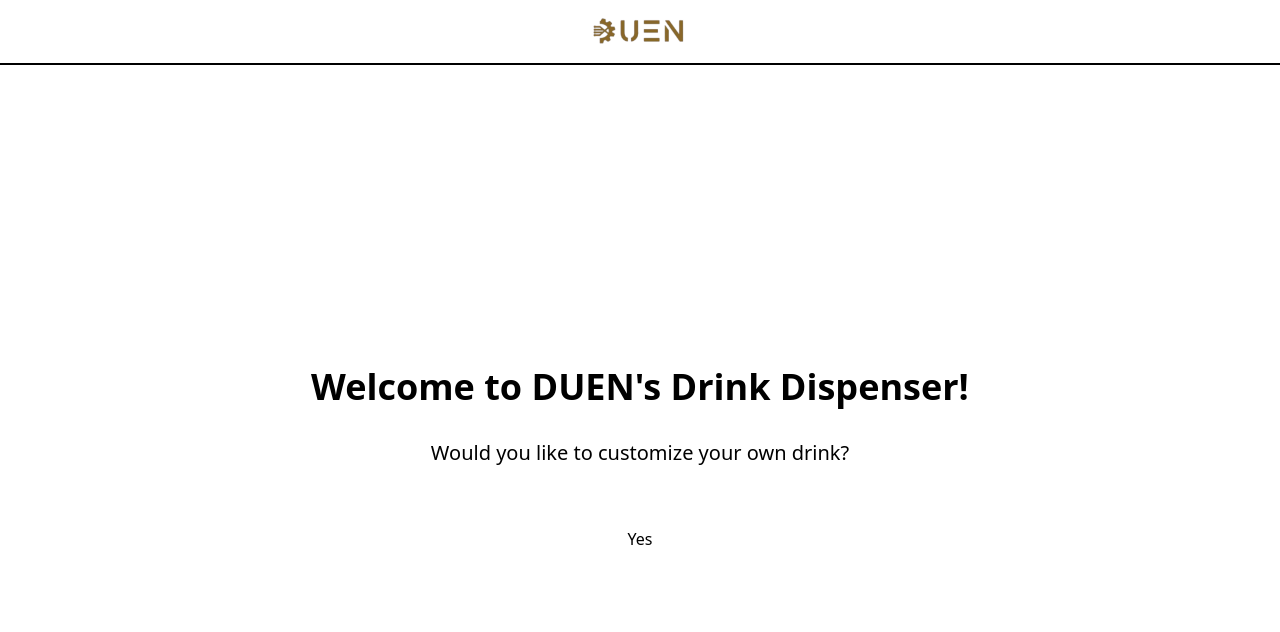
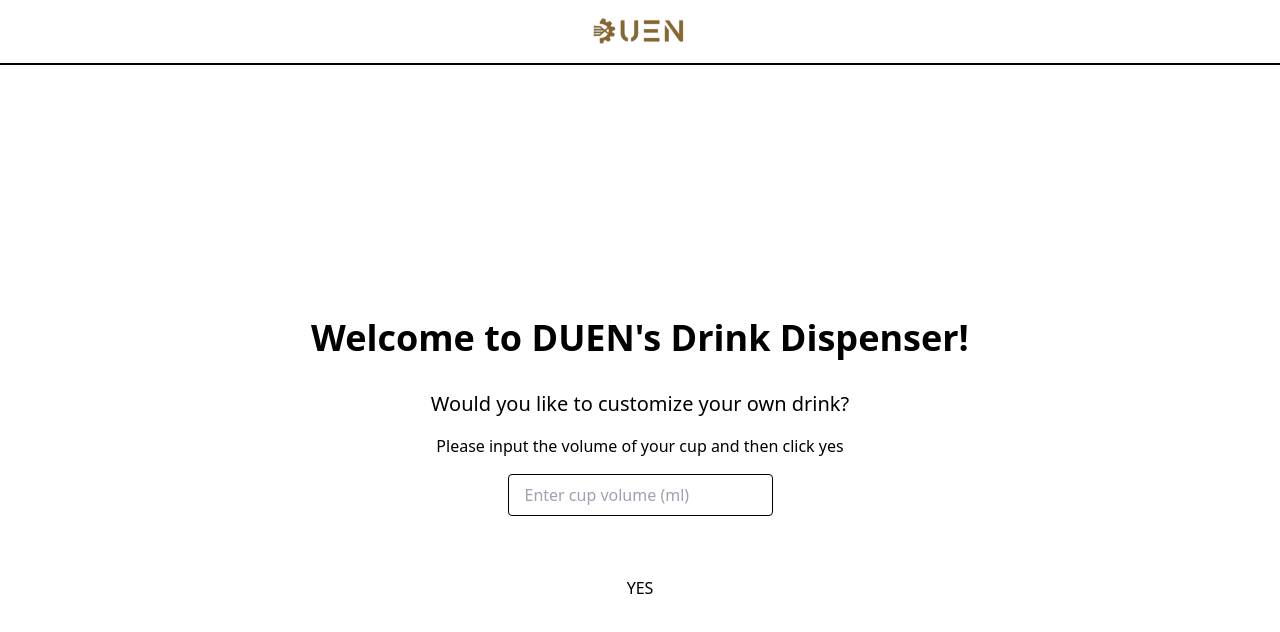
Before and after one commit to EtienneRousseau1/DrinkDispenser, a React (Create React App) app in the folder frontend/: page /home in a window 1280 px wide. Shown: the top 632 px of the page. Built offline with nearby package versions, Linux system fonts and the light colour scheme.

Commit message:
Added volume option and header clear drink feature

```diff
--- a/frontend/src/AppRouter.tsx
+++ b/frontend/src/AppRouter.tsx
@@ -12,8 +12,8 @@
 const AppRouter: React.FC = () => {
   return (
     <Router>
-      <Header />
-      <DrinkProvider>
+     <DrinkProvider>
+        <Header />
         <Routes>
           <Route path="/" element={<Navigate to="/home" />} />
           <Route path="/home" element={<Home />} />
--- a/frontend/src/Components/Header.tsx
+++ b/frontend/src/Components/Header.tsx
@@ -2,11 +2,14 @@
 import { useNavigate } from 'react-router-dom';
 import '../index.css';
 import DUEN from '../images/DUEN.png';
+import { useDrink } from '../Pages/DrinkContext';
 
 const Header: React.FC = () => {
   const navigate = useNavigate();
+  const { clearAllDrinks } = useDrink();
 
   const handleLogoClick = () => {
+    clearAllDrinks();
     navigate('/');
   };
 
--- a/frontend/src/Components/RemoveDrinks.tsx
+++ b/frontend/src/Components/RemoveDrinks.tsx
@@ -11,7 +11,7 @@
   };
 
   const handleBack = () => {
-    navigate('/');
+    navigate('/drinkOption');
   };
 
   return (
--- a/frontend/src/Components/SelectedDrinks.tsx
+++ b/frontend/src/Components/SelectedDrinks.tsx
@@ -1,15 +1,15 @@
 import React, { useState } from 'react';
 import { useNavigate } from 'react-router-dom';
-import { useDrink } from '../Pages/DrinkContext'; // Adjust the import path as necessary
+import { useDrink } from '../Pages/DrinkContext';
 import { Link } from 'react-router-dom';
-
 
 const SelectedDrinks: React.FC = () => {
   const ipAddress = "192.168.1.50";
   const DISPENSING_FACTOR = 10000;
-  const { selectedDrinks, totalPercentage } = useDrink();
+  const { selectedDrinks, totalPercentage, cupVolume } = useDrink();
   const [dispensing, setDispensing] = useState(false);
   const [id, setId] = useState(1);
+  const navigate = useNavigate();
 
   const openValve = async (valveNum: number, duration: number, id: number) => {
     const url = `http://${ipAddress}/dispenseDrink/${valveNum}${id}${duration.toString().padStart(4, '0')}`;
@@ -28,25 +28,27 @@
     }
   };
 
-  // Send HTTP request here
   const handleGoClick = async () => {
     setDispensing(true);
 
     for (let index = 0; index < selectedDrinks.length; index++) {
       const drink = selectedDrinks[index];
       const valveNum = index;
-      const duration = Math.round((drink.percentage / totalPercentage) * DISPENSING_FACTOR);
-      const currentId = id + index; // Use the index to ensure unique id for each request
+      const duration = Math.round((drink.percentage / totalPercentage) * (cupVolume / 100) * DISPENSING_FACTOR);
+      const currentId = id + index;
+
+      const calculatedVolume = (drink.percentage / 100) * cupVolume;
+      console.log(`Drink: ${drink.name}, Percentage: ${drink.percentage}%, Calculated Volume: ${calculatedVolume.toFixed(2)}ml, Duration: ${duration}, Cup Volume: ${cupVolume}ml`);
 
       await openValve(valveNum, duration, currentId);
       setId(prevId => prevId + 1);
     }
 
-    // Adjust the timeout to match the duration
     setTimeout(() => {
       setDispensing(false);
       alert('Drink dispensed!');
-    }, DISPENSING_FACTOR * 100); // Convert tenths of a second to milliseconds
+      navigate('/confirmation');
+    }, DISPENSING_FACTOR * 100); // Adjust the timeout as needed
   };
 
   return (
@@ -72,8 +74,7 @@
             >
               {dispensing ? 'Dispensing drink currently...' : 'Dispense'}
             </button>
-
-            <Link to="/remove" className='ml-4 px-4 py-2 rounded' style={{ backgroundColor: '#ef4444', color: '#ffffff',  }}>
+            <Link to="/remove" className='ml-4 px-4 py-2 rounded' style={{ backgroundColor: '#ef4444', color: '#ffffff' }}>
               Delete
             </Link>
           </div>
--- a/frontend/src/Pages/DrinkContext.tsx
+++ b/frontend/src/Pages/DrinkContext.tsx
@@ -1,4 +1,3 @@
-
 import React, { createContext, useState, ReactNode, useContext } from 'react';
 
 interface SelectedDrink {
@@ -13,8 +12,10 @@
   setSelectedDrinks: React.Dispatch<React.SetStateAction<SelectedDrink[]>>;
   addSelectedDrink: (drink: SelectedDrink) => boolean;
   removeDrink: (name: string) => void;
-  clearAllDrinks: () => void; // New function to clear all drinks
+  clearAllDrinks: () => void;
   totalPercentage: number;
+  cupVolume: number;
+  setCupVolume: React.Dispatch<React.SetStateAction<number>>;
 }
 
 const DrinkContext = createContext<DrinkContextProps | undefined>(undefined);
@@ -22,6 +23,7 @@
 export const DrinkProvider: React.FC<{ children: ReactNode }> = ({ children }) => {
   const [selectedDrinks, setSelectedDrinks] = useState<SelectedDrink[]>([]);
   const [selectedDrink, setSelectedDrink] = useState<string>('Coffee');
+  const [cupVolume, setCupVolume] = useState<number>(0); // Add this state
 
   const totalPercentage = selectedDrinks.reduce((acc, curr) => acc + curr.percentage, 0);
 
@@ -43,7 +45,18 @@
   };
 
   return (
-    <DrinkContext.Provider value={{ selectedDrinks, selectedDrink, setSelectedDrink, addSelectedDrink, removeDrink, clearAllDrinks, totalPercentage, setSelectedDrinks}}>
+    <DrinkContext.Provider value={{
+      selectedDrinks,
+      selectedDrink,
+      setSelectedDrink,
+      addSelectedDrink,
+      removeDrink,
+      clearAllDrinks,
+      totalPercentage,
+      setSelectedDrinks,
+      cupVolume,
+      setCupVolume
+    }}>
       {children}
     </DrinkContext.Provider>
   );
--- a/frontend/src/Pages/Home.tsx
+++ b/frontend/src/Pages/Home.tsx
@@ -1,23 +1,40 @@
 
-import React from 'react';
+import React, { useState } from 'react';
 import { useNavigate } from 'react-router-dom';
+import { useDrink } from '../Pages/DrinkContext';
 
 const Home: React.FC = () => {
   const navigate = useNavigate();
+  const [volume, setVolume] = useState('');
+  const { setCupVolume } = useDrink();
 
   const handleNavigate = () => {
+    setCupVolume(Number(volume));
     navigate('/drinkOption');
+  };
+
+  const handleChange = (e: React.ChangeEvent<HTMLInputElement>) => {
+    setVolume(e.target.value);
   };
 
   return (
     <div className="flex flex-col items-center justify-center h-full">
       <h2 className="text-4xl font-bold text-center mb-8">Welcome to DUEN's Drink Dispenser!</h2>
       <p className="text-xl text-center mb-4">Would you like to customize your own drink?</p>
+      <p className="text-l text-slate-400 text-center mb-4">Please input the volume of your cup and then click yes</p>
+      <input
+        type="number"
+        value={volume}
+        onChange={handleChange}
+        placeholder="Enter cup volume (ml)"
+        className="mb-4 px-4 py-2 border border-gray-300 rounded"
+      />
       <button
         onClick={handleNavigate}
-        className="mt-8 px-6 py-3 bg-blue-500 text-white rounded hover:bg-blue-600"
+        className={`mt-8 px-6 py-3 rounded ${volume ? 'bg-blue-500 text-white hover:bg-blue-600' : 'bg-gray-500 text-gray-300 cursor-not-allowed'}`}
+        disabled={!volume}
       >
-        Yes
+        YES
       </button>
    </div>
   );
```
